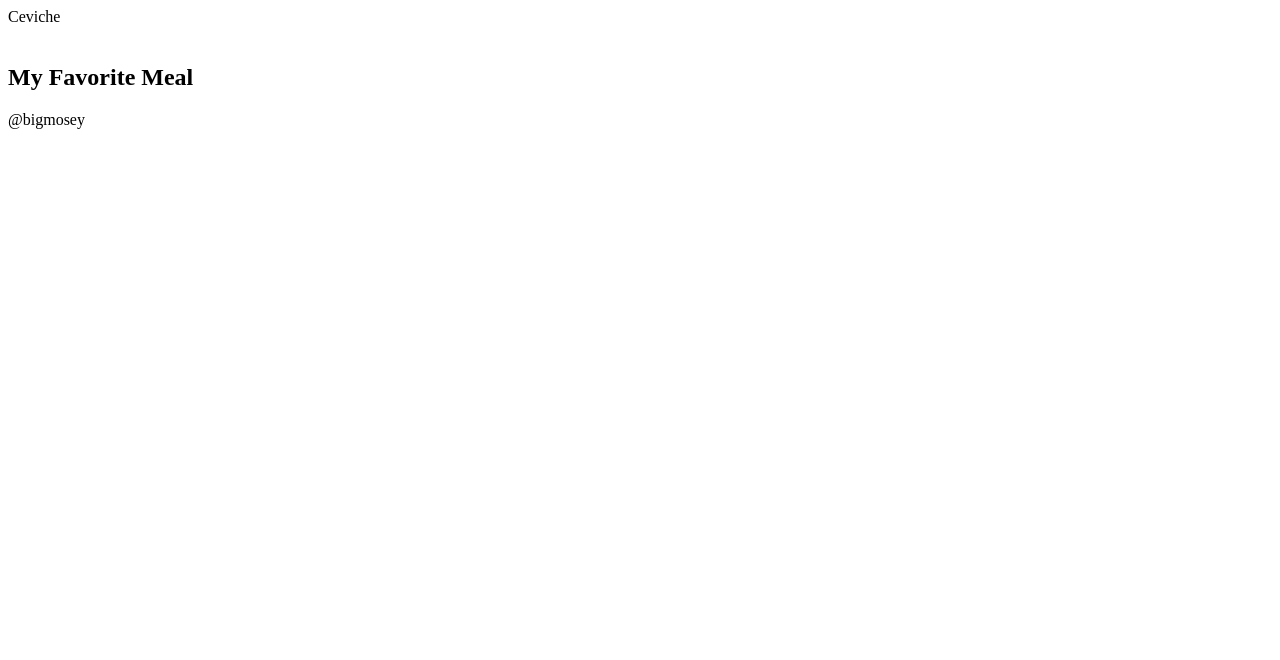
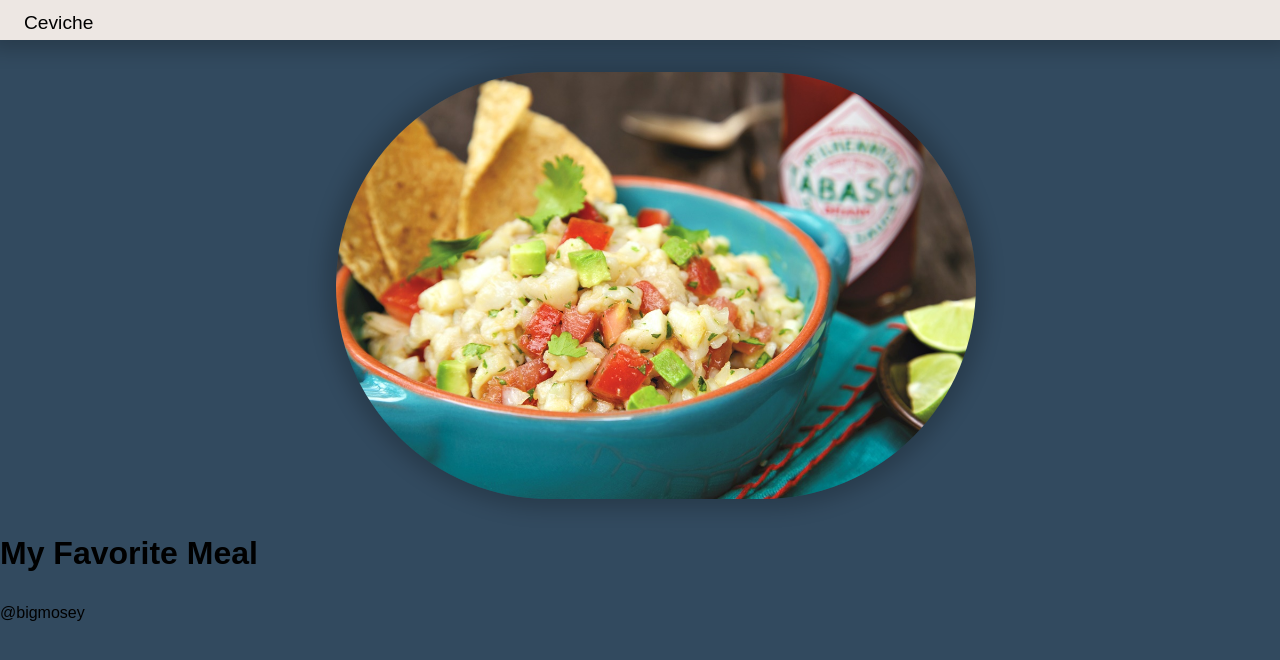
Before and after one commit to BigMosey/block06b-FavoriteFood, a plain HTML site: page index.html in a window 1280 px wide. Drawn offline with Linux system fonts and the light colour scheme.

Commit message:
added style css to indexhmtl

```diff
--- a/index.html
+++ b/index.html
@@ -5,17 +5,20 @@
     <meta http-equiv="X-UA-Compatible" content="IE=edge">
     <meta name="viewport" content="width=device-width, initial-scale=1.0">
     <title>My Favorite Food</title>
+<link rel="stylesheet" href="./style.css">
 </head>
 <body>
     <header></header>
     <nav>
-        <span>Ceviche</span>
+        <div id="logo">Ceviche</div>
     </nav>
-    <div>
-        <img src="" alt="">
+    <div class="image-container">
+
+        <img src="./assets/mexican-ceviche-feature.jpg" alt="Picture of Ceviche">
     </div>
+    <h1>My Favorite Meal</h1>
     <section>
-        <h1>My Favorite Meal</h1>
+
     </section>
     <section>
         <h2></h2>
--- a/style.css
+++ b/style.css
@@ -0,0 +1,42 @@
+/* 18FF6D */
+/* 04E824 */
+/* 285238*/
+/* EDE7E3*/
+body{
+  background-color:#324A5F ;
+  font-family: Arial, sans-serif;
+  line-height: 1.6;
+  margin: 0;
+  padding: 0;
+}
+nav{
+    background-color:#EDE7E3 ;
+    height:2.5rem;
+    box-shadow: 0 0 20px 10px rgb(0,0,0,0.2);
+
+}
+
+img{
+  width: 40rem;
+  border-radius:40rem;
+  box-shadow: 0 0 20px 10px rgb(0,0,0,0.2);
+  margin:2rem 0rem 0rem 2rem;
+
+
+}
+img:hover{
+  width: 41rem;
+  border-radius:41rem;
+  box-shadow: 0 0 20px 10px rgb(0,0,0,0.2);
+  margin:2rem 0rem 0rem 2rem;
+
+}
+
+.image-container{
+  text-align: center;
+}
+#logo{
+  font-size: larger;
+  color: black;
+  padding:.5rem 1.5rem 0rem 1.5rem;
+}
```
Also changed, not shown: assets/mexican-ceviche-feature.jpg (added).
